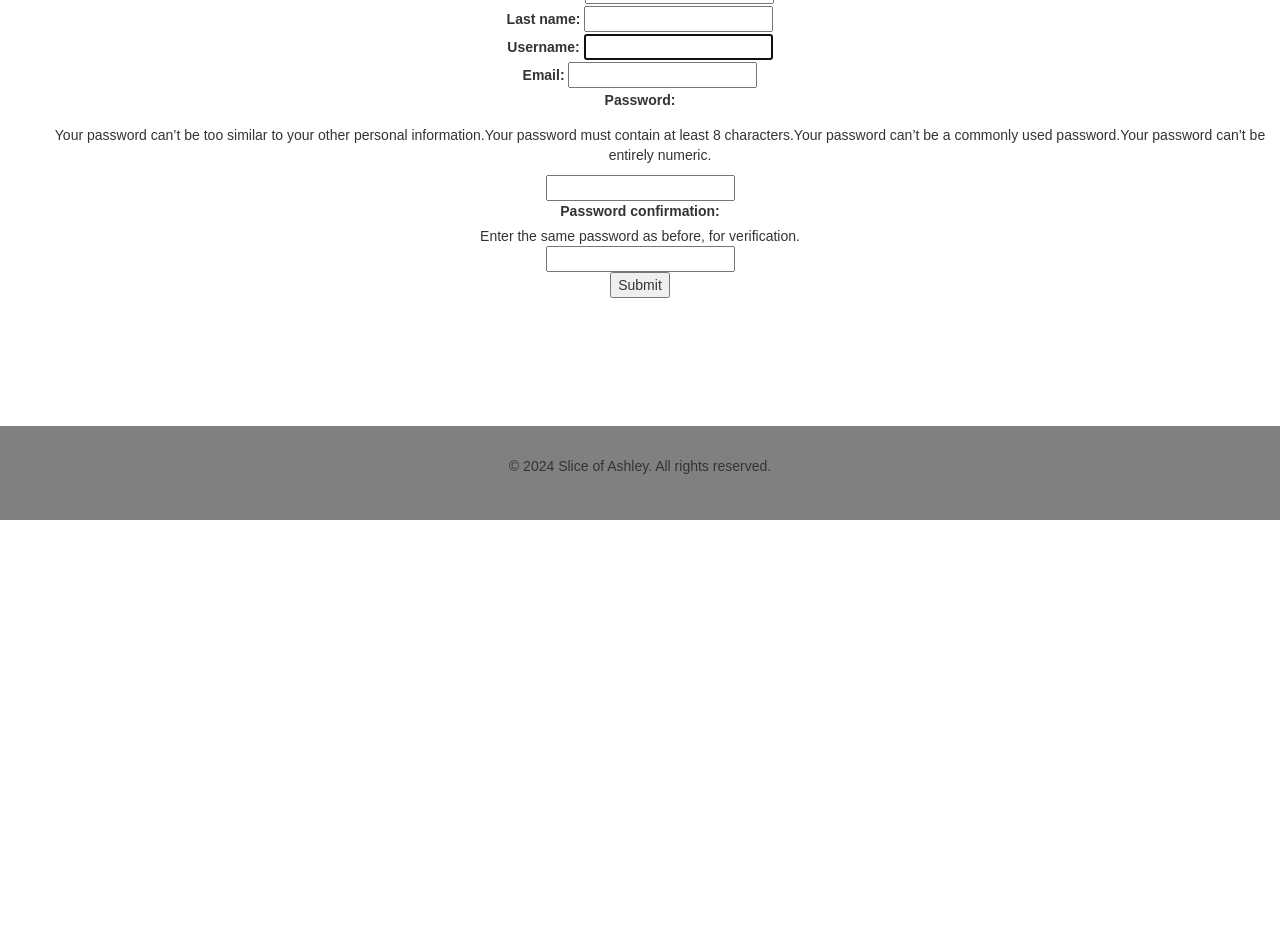
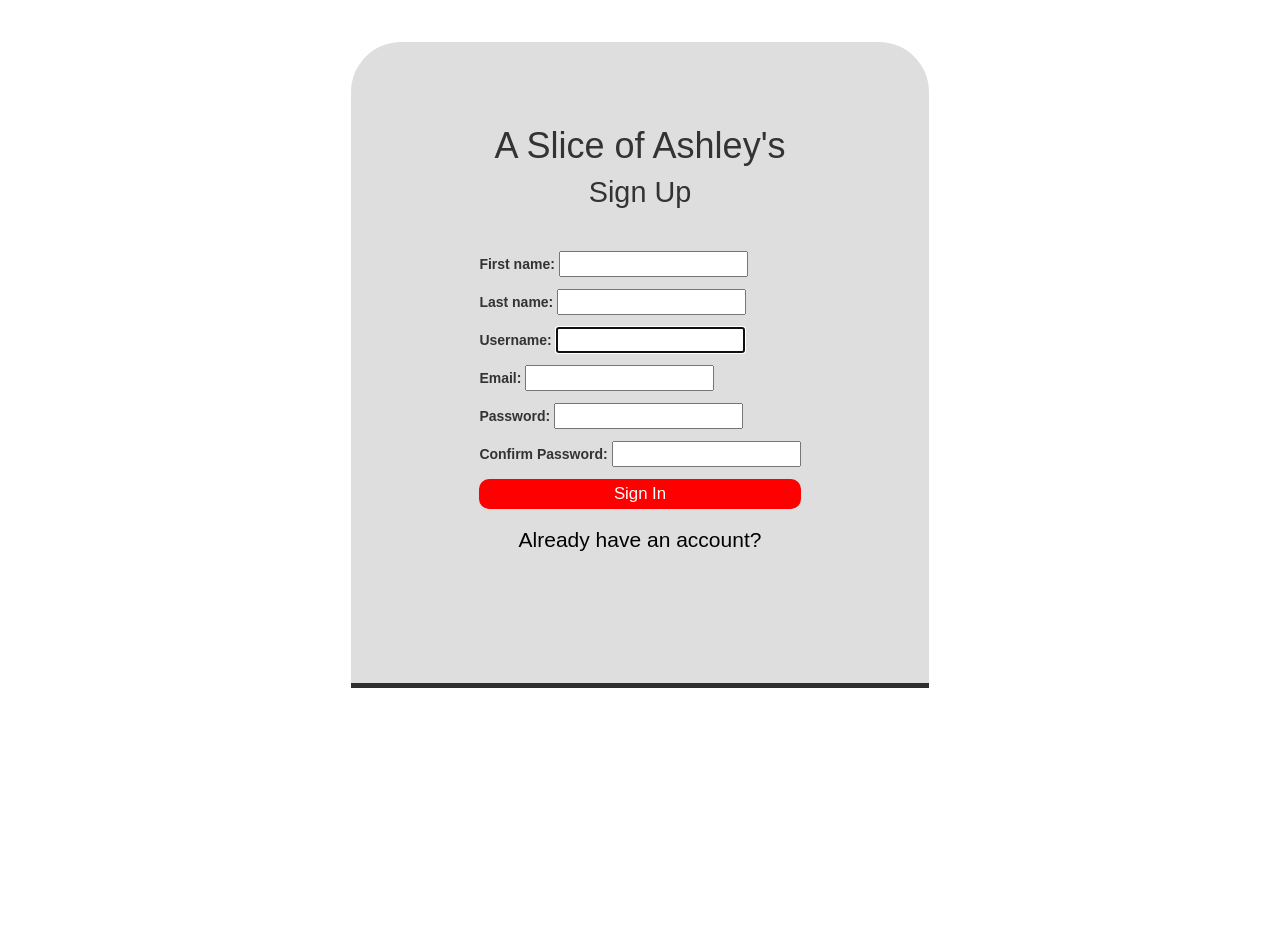
Before and after one commit to ThisIs-RJP/pizzaDjangoWebApp, a Django app: page /create in a window 1280 px wide. Shown: the top 928 px of the page. Before the commit the page ends 520 px from the top, so only its background shows below. Run offline with Django 5.2, Linux system fonts and the light colour scheme; some libraries are stand-ins or nearby versions; some web fonts are replaced.

Commit message:
Adjusted signup form

```diff
--- a/static/css/otherCss.css
+++ b/static/css/otherCss.css
@@ -92,15 +92,11 @@ li {
 /* ##### END SUBMIT BUTTON CONFIG ##### */
 
 /* ##### SIGNUP PAGE CONFIG ##### */
-.card-body {
-    text-align: right;
+.signup {
+    margin-top: 10%;
+    display: flex;
+    justify-content: center;
 }
-
-.pizzaImage {
-    width: 100%;
-    display: inline-block
-}
-
 /* ##### END SIGNUP PAGE CONFIG ##### */
 
 /* ##### LOGIN PAGE CONFIG ##### */
@@ -118,6 +114,21 @@ li {
     border-top-left-radius: 50px;
     border-top-right-radius: 50px;
     border-bottom: 5px solid rgb(46, 46, 46);
+    text-align: center
+}
+
+.loginBox a {
+    text-decoration: none;
+    color: black;
+    font-size: 150%;
+    transition: 0.3s;
+}
+
+.loginBox section {
+    margin-top: 5%;
+}
+.loginBox a:hover {
+    letter-spacing: 1px;
 }
 
 .centerBoxTitle {
--- a/templates/forms.py
+++ b/templates/forms.py
@@ -13,6 +13,18 @@ class UserForm(UserCreationForm):
     last_name = forms.CharField()
     email = forms.EmailField()
 
+    password1 = forms.CharField(
+        label= ("Password"),
+        strip=False,
+        widget=forms.PasswordInput,
+    )
+
+    password2 = forms.CharField(
+        label= ("Confirm Password"),
+        widget=forms.PasswordInput,
+        strip=False,
+    )
+
     class Meta:
         model = User
         fields = ('first_name','last_name', 'username', 'email', 'password1' ,'password2' )
--- a/templates/templates/logIn.html
+++ b/templates/templates/logIn.html
@@ -40,6 +40,7 @@
                         <br>
                         <section>
                             Log In
+                        </i>
                         </section>
                     </h1>
                 </div>
@@ -48,6 +49,11 @@
                     {{ form.as_p }}
                     <button type="submit" class="submitButton">Log In</button>
                 </form>
+                <section>
+                    <a href="/create">
+                        Don't have an account?
+                    </a>
+                </section>
             </div>
         </div>
         {% endblock content %}
--- a/templates/templates/makeAccount.html
+++ b/templates/templates/makeAccount.html
@@ -32,14 +32,29 @@
     {% extends 'base2.html' %}
 
     {% block content %}
-    <!-- <div style="display: flex; margin-top: 10%" id="parent"> -->
-        <center>
-            <form method="POST" enctype="multipart/form-data">
-                {% csrf_token %}
-                {{ form }}
-                <button type="submit">Submit</button>
-            </form>
-        <center>
+        <div class="login">
+            <div class="loginBox">
+                <div class="centerBoxTitle">
+                    <h1>
+                        A Slice of Ashley's
+                        <br>
+                        <section>
+                            Sign Up
+                        </section>
+                    </h1>
+                </div>
+                <form method="POST" enctype="multipart/form-data" style="text-align: left;">
+                    {% csrf_token %}
+                    {{ form.as_p }}
+                    <button type="submit" class="submitButton">Sign In</button>
+                </form>
+                <section>
+                    <a href="/log-in">
+                        Already have an account?
+                    </a>
+                </section>
+            </div>
+        </div>
     {% endblock %}
 </body>
 
--- a/templates/views.py
+++ b/templates/views.py
@@ -25,8 +25,6 @@ def signup(request):
             return redirect('index')
     else:
         form = UserForm()
-
-
     return render(request, 'makeAccount.html', {'form': form})
 
 class UserLoginView(LoginView):
```
